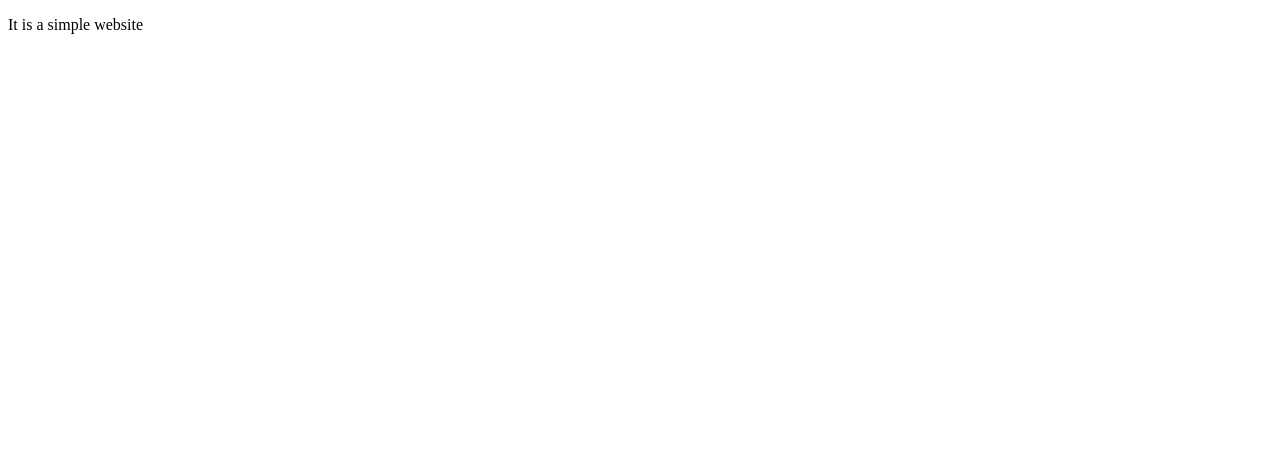
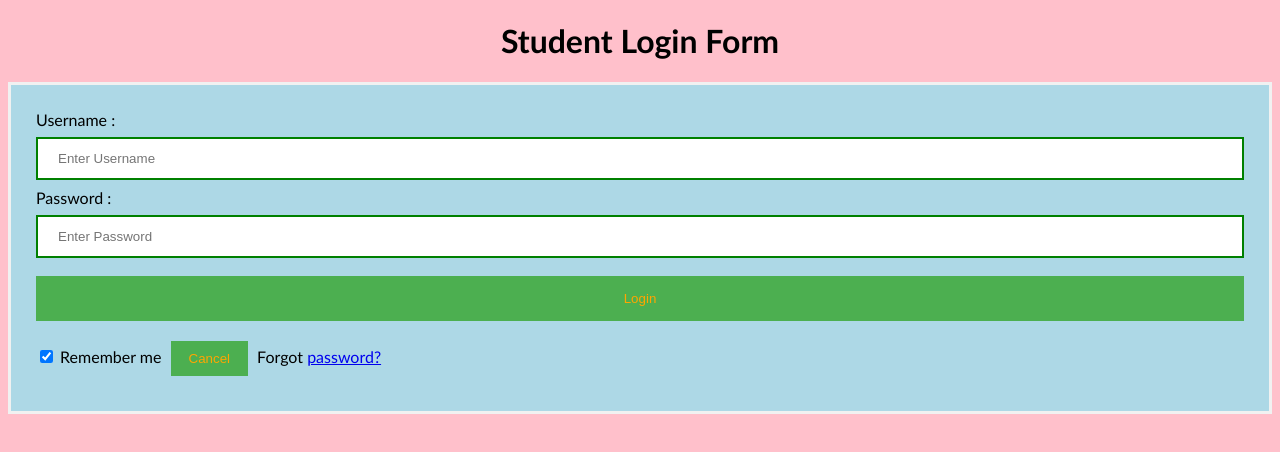
Before and after one commit to harinim12/harinim121.github.io, a plain HTML site: page index.html in a window 1280 px wide. Drawn offline with Linux system fonts and the light colour scheme.

Commit message:
Add files via upload

```diff
--- a/index.html
+++ b/index.html
@@ -1,11 +1,62 @@
 <!DOCTYPE html>
-<html lang="en">
+<html>
 <head>
-    <meta charset="UTF-8">
-    <meta name="viewport" content="width=device-width, initial-scale=1.0">
-    <title>Document</title>
+<meta name="viewport" content="width=device-width, initial-scale=1">
+<title> Login Page </title>
+<style>
+Body {
+  font-family: Calibri, Helvetica, sans-serif;
+  background-color: pink;
+}
+button {
+       background-color: #4CAF50;
+       width: 100%;
+        color: orange;
+        padding: 15px;
+        margin: 10px 0px;
+        border: none;
+        cursor: pointer;
+         }
+ form {
+        border: 3px solid #f1f1f1;
+    }
+ input[type=text], input[type=password] {
+        width: 100%;
+        margin: 8px 0;
+        padding: 12px 20px;
+        display: inline-block;
+        border: 2px solid green;
+        box-sizing: border-box;
+    }
+ button:hover {
+        opacity: 0.7;
+    }
+  .cancelbtn {
+        width: auto;
+        padding: 10px 18px;
+        margin: 10px 5px;
+    }
+
+
+ .container {
+        padding: 25px;
+        background-color: lightblue;
+    }
+</style>
 </head>
 <body>
-    <P> It is a simple website</P>
+    <center> <h1> Student Login Form </h1> </center>
+    <form>
+        <div class="container">
+            <label>Username : </label>
+            <input type="text" placeholder="Enter Username" name="username" required>
+            <label>Password : </label>
+            <input type="password" placeholder="Enter Password" name="password" required>
+            <button type="submit">Login</button>
+            <input type="checkbox" checked="checked"> Remember me
+            <button type="button" class="cancelbtn"> Cancel</button>
+            Forgot <a href="#"> password? </a>
+        </div>
+    </form>
 </body>
 </html>
```
